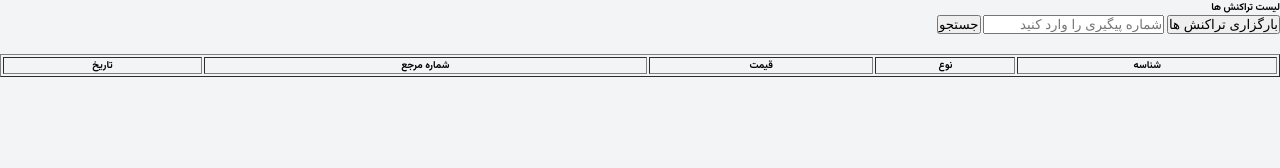
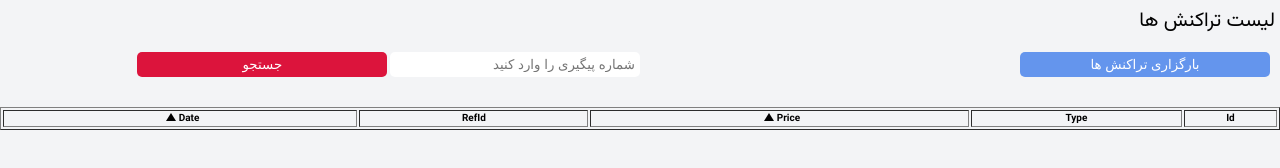
Before and after one commit to tayebmoradi/transaction-Task2, a website: page src/index.html in a window 1280 px wide. Drawn offline with nearby package versions, Linux system fonts and the light colour scheme.

Commit message:
add sort

```diff
--- a/src/index.html
+++ b/src/index.html
@@ -7,29 +7,37 @@
     <link rel="stylesheet" href="./styles/index.css" />
     <script src="https://cdn.jsdelivr.net/npm/axios/dist/axios.min.js"></script>
   </head>
+  <body>
+    <span class="text">لیست تراکنش ها</span>
+    <div class="button-click">
+       <button id="dataApi" class="btn-button">بارگزاری تراکنش ها</button>
+       <div>
+        <input type="text" id="searchInput" class="input-g" placeholder="شماره پیگیری را وارد کنید">
+       <button id="searchButton" class="btn-button1">جستجو</button>
+       </div>
 
-  <body>
-    <h4>لیست تراکنش ها</h4>
-    <button id="dataApi">بارگزاری تراکنش ها</button>
-
-    <input type="text" id="searchInput" placeholder="شماره پیگیری را وارد کنید">
-    <button id="searchButton">جستجو</button>
+    </div>
 
     <table id="dataTable" border="1" style="width: 100%; margin-top: 20px;">
       <thead>
           <tr>
-              <th>شناسه</th>
-              <th>نوع</th>
-              <th>قیمت</th>
-              <th>شماره مرجع</th>
-              <th>تاریخ</th>
+              <th>Id</th>
+              <th>Type</th>
+              <th>
+                  Price
+                  <span id="priceSortIcon" class="triangle"></span>
+              </th>
+              <th>RefId</th>
+              <th>
+                  Date
+                  <span id="dateSortIcon" class="triangle"></span>
+              </th>
           </tr>
       </thead>
       <tbody>
-
+          <!-- داده‌ها اینجا نمایش داده خواهند شد -->
       </tbody>
   </table>
-
     <script src="./js/index.js"></script>
   </body>
 </html>
--- a/src/js/index.js
+++ b/src/js/index.js
@@ -79,3 +79,54 @@ document.getElementById('searchButton').addEventListener('click', function() {
             alert('Error: ' + error.message);
         });
 });
+
+
+document.getElementById('priceSortIcon').addEventListener('click', function() {
+    sortTableBy('price', this);
+});
+
+document.getElementById('dateSortIcon').addEventListener('click', function() {
+    sortTableBy('date', this);
+});
+
+function sortTableBy(field, iconElement) {
+    const apiUrl = `http://localhost:3000/transactions?sort=price`;
+
+    axios.get(apiUrl)
+    .then(response => {
+        let data = response.data;
+        const tableBody = document.querySelector('#dataTable tbody');
+        tableBody.innerHTML = '';
+
+
+        if (iconElement.classList.contains('rotated')) {
+
+            data.sort((a, b) => field === 'price' ? b.price - a.price : new Date(b.date) - new Date(a.date));
+            iconElement.classList.remove('rotated');
+        } else {
+
+            data.sort((a, b) => field === 'price' ? a.price - b.price : new Date(a.date) - new Date(b.date));
+            iconElement.classList.add('rotated');
+        }
+
+        let rowsHtml = '';
+        data.forEach(item => {
+            const date = new Date(item.date).toLocaleDateString('fa-IR');
+
+            rowsHtml += `
+                <tr>
+                    <td>${item.id}</td>
+                    <td>${item.type}</td>
+                    <td>${item.price}</td>
+                    <td>${item.refId}</td>
+                    <td>${date}</td>
+                </tr>
+            `;
+        });
+
+        tableBody.innerHTML = rowsHtml;
+    })
+    .catch(error => {
+        alert('Error: ' + error.message);
+    });
+}
--- a/src/styles/index.css
+++ b/src/styles/index.css
@@ -59,3 +59,58 @@ body {
 html {
   font-size: 62.5%;
 }
+.triangle {
+  display: inline-block;
+  width: 0;
+  height: 0;
+  margin-left: 5px;
+  border-left: 5px solid transparent;
+  border-right: 5px solid transparent;
+  border-bottom: 8px solid black;
+  transition: transform 0.3s ease;
+}
+
+.triangle.rotated {
+  transform: rotate(180deg);
+}
+
+th {
+  cursor: pointer;
+}
+.text{
+  padding: 20px;
+  display: block;
+  font-weight: 400;
+  font-size: 2rem;
+  padding: 5px;
+
+}
+.button-click{
+  display: grid;
+  grid-template-columns: 1fr 1fr;
+  padding: 10px;
+}
+.btn-button{
+  width: 250px;
+  padding: 5px;
+  cursor: pointer;
+  border: none;
+  border-radius: 5px;
+  background-color: cornflowerblue;
+  color: white;
+}
+.btn-button1{
+  width: 250px;
+  padding: 5px;
+  cursor: pointer;
+  border: none;
+  border-radius: 5px;
+  background-color: crimson;
+  color: white;
+}
+.input-g{
+  border: none;
+  padding: 5px;
+  width: 250px;
+  border-radius: 5px;
+}
```
